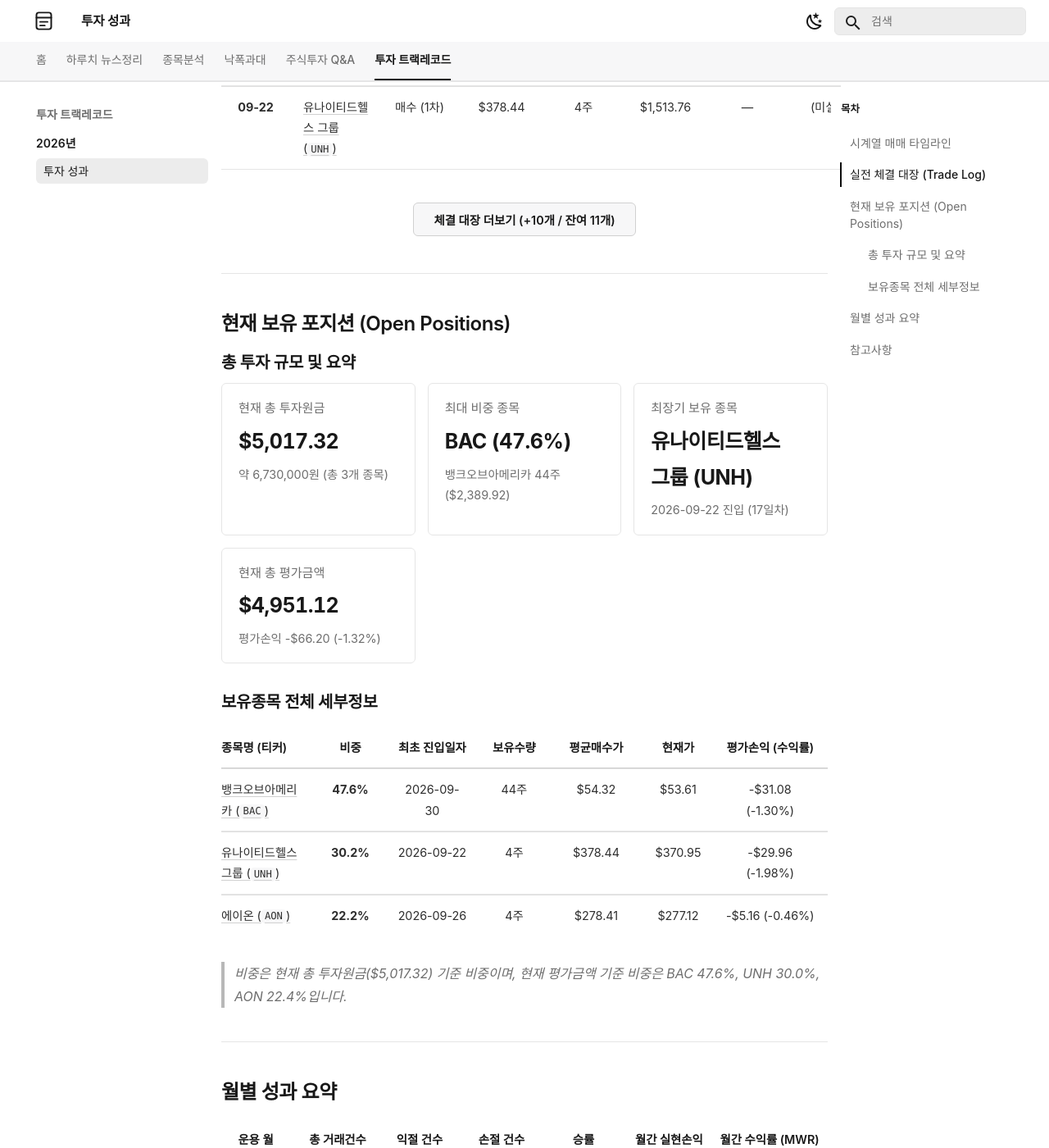
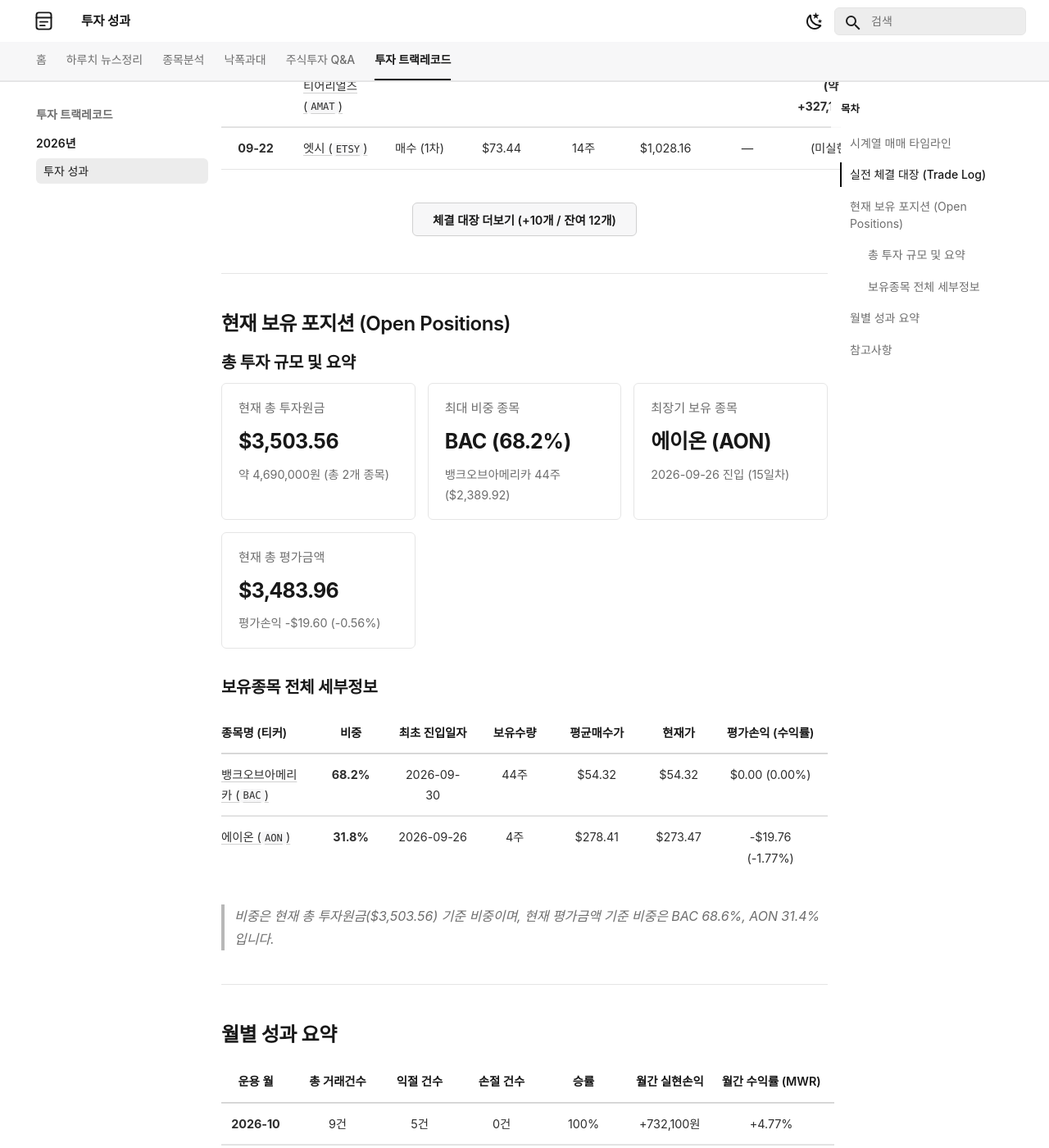
Before and after one commit to ju-sic/ju-sic.github.io, an MkDocs documentation site: the page built from docs/records/2026/trade-track-record.md, in a window 1280 px wide and 1400 px high, scrolled down 2553 px. Shown: the whole window at 82% size. Built offline with MkDocs 1.6.1 and Material for MkDocs 9.7.7, drawn with Linux system fonts in a browser that asks for light colours; some web fonts are replaced; a script that is not in the unit is left out; some of the changed text lies outside the part shown.

Commit message:
2026년 10월 10일 유나이티드헬스 그룹(UNH) 매도 기록 반영 및 트랙레코드 업데이트 배포

```diff
--- a/docs/records/2026/trade-track-record.md
+++ b/docs/records/2026/trade-track-record.md
@@ -1,11 +1,35 @@
 # 실전 매매일지 및 포트폴리오 트랙레코드
 
-- **업데이트** : 2026-10-09(금) 08:42
+- **업데이트** : 2026-10-10(토) 06:55
 
 
 ## 시계열 매매 타임라인
 
 <div class="kb-timeline">
+  <div class="kb-timeline-item">
+    <div class="kb-timeline-marker kb-timeline-marker--close"></div>
+    <div class="kb-timeline-header">
+      <span class="kb-timeline-date">2026-10-10 (토)</span>
+      <span class="kb-badge kb-badge--sell">전량 매도 (청산)</span>
+      <span class="kb-badge kb-badge--gain">실현손익 +$4.00 (+0.26%)</span>
+    </div>
+    <div class="kb-timeline-body">
+      <table class="kb-timeline-table">
+        <tr>
+          <td><strong>종목명</strong>: 유나이티드헬스 그룹 (UNH)</td>
+          <td><strong>체결 단가</strong>: $379.44</td>
+          <td><strong>체결 수량</strong>: 4주 (전량)</td>
+          <td><strong>정산 금액</strong>: $1,517.76</td>
+        </tr>
+        <tr>
+          <td><strong>평균 매수가</strong>: $378.44</td>
+          <td><strong>실현 손익</strong>: <strong style="color: var(--kb-sem-tip);">+$4.00 (약 +5,400원)</strong></td>
+          <td colspan="2"><strong>보유 기간</strong>: 18일 (수익률 <strong>+0.26%</strong>)</td>
+        </tr>
+      </table>
+      <p class="kb-timeline-desc">이것도 본전에 던졌다.</p>
+    </div>
+  </div>
   <div class="kb-timeline-item">
     <div class="kb-timeline-marker kb-timeline-marker--close"></div>
     <div class="kb-timeline-header">
@@ -488,6 +512,7 @@
 
 | 체결일자 | 종목명 (티커) | 구분 | 체결단가 | 수량 | 체결총액 | 청산단가 | 실현손익 | 수익률 | 보유일 |
 | :---: | :--- | :---: | :---: | :---: | :---: | :---: | :---: | :---: | :---: |
+| **10-10** | [유나이티드헬스 그룹 (`UNH`)](../../stocks/2026/09/unitedhealth-group.md) | 매도 (청산) | $378.44 | 4주 | $1,513.76 | $379.44 | **+$4.00 (약 +5,400원)** | **+0.26%** | **18일** |
 | **10-08** | [엣시 (`ETSY`)](../../stocks/2026/09/etsy.md) | 매도 (청산) | $73.44 | 14주 | $1,028.16 | $73.61 | **+$2.38 (약 +3,200원)** | **+0.23%** | **16일** |
 | **10-07** | [브로드컴 (`AVGO`)](../../stocks/2026/08/broadcom.md) | 매도 (청산) | $347.55 | 18주 | $6,255.82 | $370.61 | **+$415.16 (약 +555,900원)** | **+6.64%** | **29일** |
 | **10-07** | [스트라이커 (`SYK`)](../../stocks/2026/09/stryker.md) | 매도 (청산) | $278.00 | 4주 | $1,112.00 | $281.00 | **+$12.00 (약 +16,100원)** | **+1.08%** | **28일** |
@@ -523,23 +548,23 @@
 <div class="kb-portfolio-metrics">
   <div class="kb-portfolio-metric-card">
     <span class="label">현재 총 투자원금</span>
-    <span class="value">$5,017.32</span>
-    <span class="sub">약 6,730,000원 (총 3개 종목)</span>
+    <span class="value">$3,503.56</span>
+    <span class="sub">약 4,690,000원 (총 2개 종목)</span>
   </div>
   <div class="kb-portfolio-metric-card">
     <span class="label">최대 비중 종목</span>
-    <span class="value">BAC (47.6%)</span>
+    <span class="value">BAC (68.2%)</span>
     <span class="sub">뱅크오브아메리카 44주 ($2,389.92)</span>
   </div>
   <div class="kb-portfolio-metric-card">
     <span class="label">최장기 보유 종목</span>
-    <span class="value">유나이티드헬스 그룹 (UNH)</span>
-    <span class="sub">2026-09-22 진입 (17일차)</span>
+    <span class="value">에이온 (AON)</span>
+    <span class="sub">2026-09-26 진입 (15일차)</span>
   </div>
   <div class="kb-portfolio-metric-card">
     <span class="label">현재 총 평가금액</span>
-    <span class="value">$4,951.12</span>
-    <span class="sub">평가손익 -$66.20 (-1.32%)</span>
+    <span class="value">$3,483.96</span>
+    <span class="sub">평가손익 -$19.60 (-0.56%)</span>
   </div>
 </div>
 
@@ -547,11 +572,10 @@
 
 | 종목명 (티커) | 비중 | 최초 진입일자 | 보유수량 | 평균매수가 | 현재가 | 평가손익 (수익률) |
 | :--- | :---: | :---: | :---: | :---: | :---: | :---: |
-| [뱅크오브아메리카 (`BAC`)](../../stocks/2026/09/bank-of-america.md) | **47.6%** | 2026-09-30 | 44주 | $54.32 | $53.61 | -$31.08 (-1.30%) |
-| [유나이티드헬스 그룹 (`UNH`)](../../stocks/2026/09/unitedhealth-group.md) | **30.2%** | 2026-09-22 | 4주 | $378.44 | $370.95 | -$29.96 (-1.98%) |
-| [에이온 (`AON`)](../../stocks/2026/09/aon.md) | **22.2%** | 2026-09-26 | 4주 | $278.41 | $277.12 | -$5.16 (-0.46%) |
+| [뱅크오브아메리카 (`BAC`)](../../stocks/2026/09/bank-of-america.md) | **68.2%** | 2026-09-30 | 44주 | $54.32 | $54.32 | $0.00 (0.00%) |
+| [에이온 (`AON`)](../../stocks/2026/09/aon.md) | **31.8%** | 2026-09-26 | 4주 | $278.41 | $273.47 | -$19.76 (-1.77%) |
 
-> *비중은 현재 총 투자원금($5,017.32) 기준 비중이며, 현재 평가금액 기준 비중은 BAC 47.6%, UNH 30.0%, AON 22.4%입니다.*
+> *비중은 현재 총 투자원금($3,503.56) 기준 비중이며, 현재 평가금액 기준 비중은 BAC 68.6%, AON 31.4%입니다.*
 
 
 ---
@@ -560,9 +584,9 @@
 
 | 운용 월 | 총 거래건수 | 익절 건수 | 손절 건수 | 승률 | 월간 실현손익 | 월간 수익률 (MWR) |
 | :---: | :---: | :---: | :---: | :---: | :---: | :---: |
-| **2026-10** | 8건 | 4건 | 0건 | 100% | +726,700원 | +5.45% |
+| **2026-10** | 9건 | 5건 | 0건 | 100% | +732,100원 | +4.77% |
 | **2026-09** | 17건 | 3건 | 0건 | 100% | +720,800원 | +11.20% |
-| **누적 합계** | **25건** | **7건** | **0건** | **100%** | **+1,447,500원** | **+7.31%** |
+| **누적 합계** | **26건** | **8건** | **0건** | **100%** | **+1,452,900원** | **+6.66%** |
 
 ---
 
```
Also changed, not shown: docs/index.md (+1 -1 lines).
